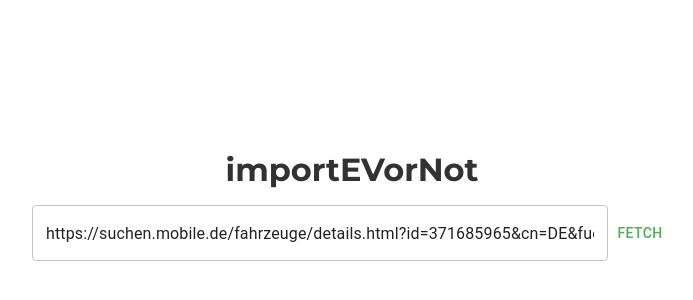
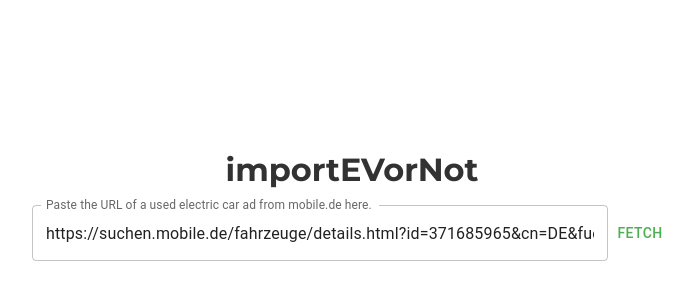
Before and after one commit to jatufin/importEVorNot, a React (Create React App) app in the folder frontend/: page / in a window 1280 px wide. Shown: the part 110-410 px from the top of the page, without its empty margins (288-981 px from the left). Built offline with nearby package versions, Linux system fonts and the light colour scheme.

Commit message:
Clarify label of the URL field

```diff
--- a/frontend/src/App.js
+++ b/frontend/src/App.js
@@ -39,7 +39,7 @@ const UrlForm = ({ onNewData, onLoading }) => {
     <form onSubmit={fetchFromMobile}>
       <TextField
         className="input"
-        placeholder="Paste the URL here"
+        label="Paste the URL of a used electric car ad from mobile.de here."
         value={url}
         onChange={handleInputChange}
       />
@@ -140,8 +140,6 @@ const CarForm = ({ formData, onSubmit }) => {
   );
 };
 
-
-
 const CarAnalytics = ({ prediction, original_price }) => {
   return (
     <div className="car-analytics-section">
```
